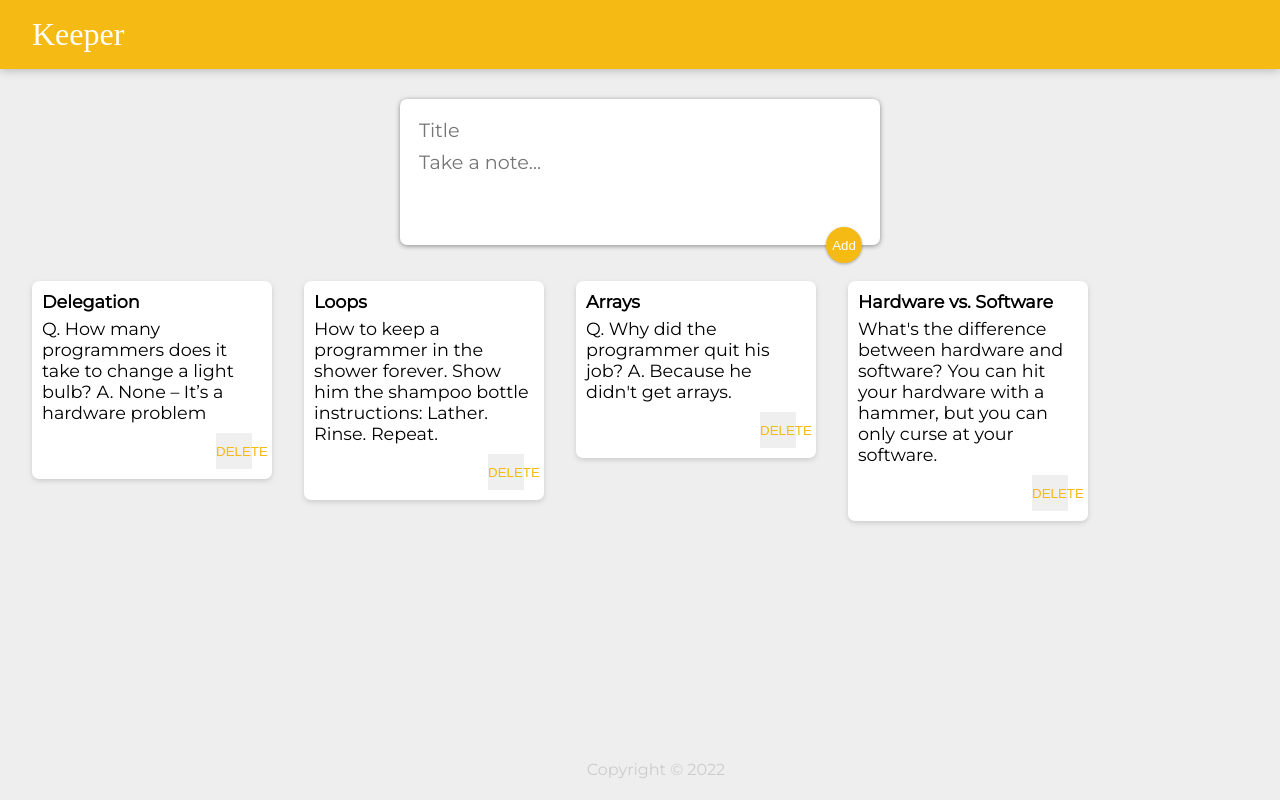
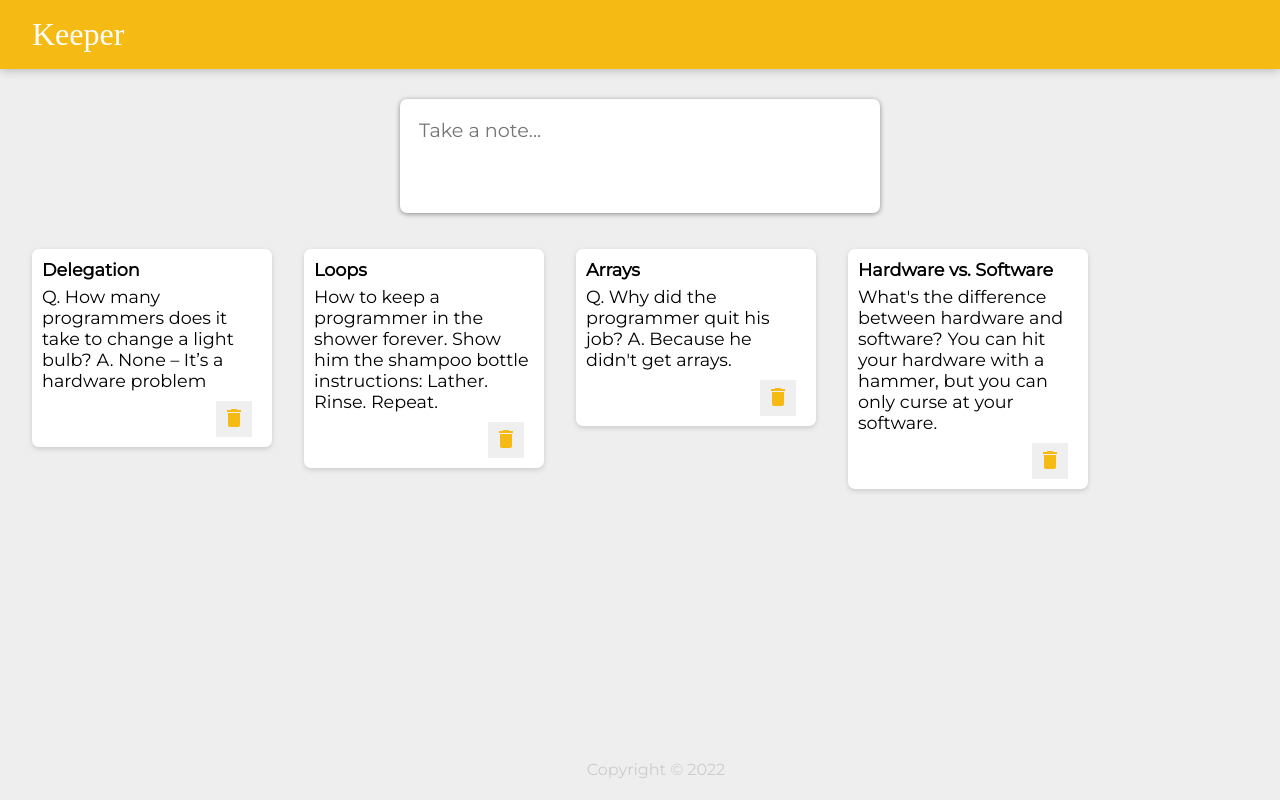
Before and after one commit to czhexg/keeper-react-app, a React (Create React App) app: page / in a window 1280 px wide. Built offline with nearby package versions, Linux system fonts and the light colour scheme; a web font is replaced by a local one.

Commit message:
Update keeper app

```diff
--- a/package.json
+++ b/package.json
@@ -3,6 +3,11 @@
   "version": "0.1.0",
   "private": true,
   "dependencies": {
+    "@emotion/react": "^11.10.5",
+    "@emotion/styled": "^11.10.5",
+    "@fontsource/roboto": "^4.5.8",
+    "@mui/icons-material": "^5.11.0",
+    "@mui/material": "^5.11.1",
     "@testing-library/jest-dom": "^5.16.5",
     "@testing-library/react": "^13.4.0",
     "@testing-library/user-event": "^13.5.0",
--- a/public/styles.css
+++ b/public/styles.css
@@ -25,11 +25,12 @@ header h1 {
 }
 
 footer {
-    position: absolute;
+    position: fixed;
     text-align: center;
     bottom: 0;
     width: 100%;
     height: 2.5rem;
+    z-index: -1;
 }
 
 footer p {
@@ -67,7 +68,7 @@ footer p {
     outline: none;
 }
 
-form {
+form.create-note {
     position: relative;
     width: 480px;
     margin: 30px auto 20px auto;
@@ -76,8 +77,8 @@ form {
     border-radius: 7px;
     box-shadow: 0 1px 5px rgb(138, 137, 137);
 }
-form input,
-form textarea {
+form.create-note input,
+form.create-note textarea {
     width: 100%;
     border: none;
     padding: 4px;
@@ -86,7 +87,7 @@ form textarea {
     font-family: inherit;
     resize: none;
 }
-form button {
+form.create-note button {
     position: absolute;
     right: 18px;
     bottom: -18px;
--- a/src/components/CreateArea.jsx
+++ b/src/components/CreateArea.jsx
@@ -1,8 +1,11 @@
 import { React, useState } from "react";
+import AddIcon from "@mui/icons-material/Add";
+import { Fab, Zoom } from "@mui/material";
 
 function CreateArea(props) {
     const [noteTitle, setNoteTitle] = useState("");
     const [noteContent, setNoteContent] = useState("");
+    const [isFocused, setIsFocused] = useState(false);
 
     function updateTitle(event) {
         setNoteTitle(event.target.value);
@@ -12,30 +15,43 @@ function CreateArea(props) {
         setNoteContent(event.target.value);
     }
 
-    return (
-        <div>
-            <form
-                onSubmit={(event) => {
+    function updateFocus() {
+        setIsFocused(true);
+    }
+
+    function submitForm(event) {
+        if (noteTitle && noteContent) {
             props.addNote(noteTitle, noteContent);
             setNoteTitle("");
             setNoteContent("");
+        }
         event.preventDefault();
-                }}
-            >
+    }
+
+    return (
+        <div>
+            <form className="create-note" onSubmit={submitForm}>
+                {isFocused ? (
                     <input
                         name="title"
                         placeholder="Title"
                         value={noteTitle}
                         onChange={updateTitle}
                     />
+                ) : null}
                 <textarea
                     name="content"
                     placeholder="Take a note..."
                     rows="3"
                     value={noteContent}
                     onChange={updateContent}
+                    onFocus={updateFocus}
                 />
-                <button type="submit">Add</button>
+                <Zoom in={isFocused}>
+                    <Fab type="submit">
+                        <AddIcon />
+                    </Fab>
+                </Zoom>
             </form>
         </div>
     );
--- a/src/components/Note.jsx
+++ b/src/components/Note.jsx
@@ -1,11 +1,14 @@
 import React from "react";
+import DeleteIcon from "@mui/icons-material/Delete";
 
 function Note(props) {
     return (
         <div className="note">
             <h1>{props.title}</h1>
             <p>{props.content}</p>
-            <button onClick={props.deleteNote}>DELETE</button>
+            <button onClick={props.deleteNote}>
+                <DeleteIcon />
+            </button>
         </div>
     );
 }
```
Also changed, not shown: 1 other file (tests, documents, lock files or other folders). Lines whose indentation alone changed are shown as unchanged.
